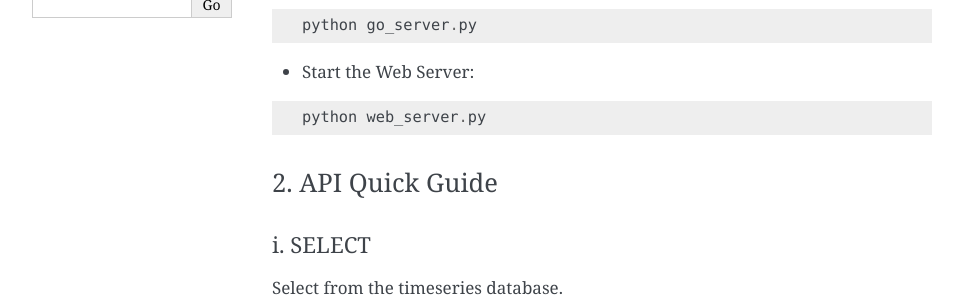
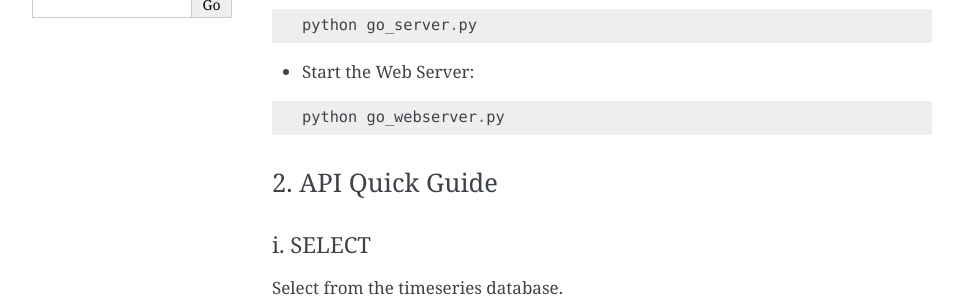
Before and after one commit to CS207Project/cs207project, a Sphinx documentation site: the page built from docs/index.rst, in a window 1280 px wide and 900 px high, scrolled down 421 px. Shown: the part 152-452 px from the top of the window, without its empty margins (148-1111 px from the left). Built offline with Sphinx 7.4.7, drawn with Linux system fonts in a browser that asks for light colours; pages that are not in the unit, such as notebooks, are missing from menus.

```diff
--- a/docs/index.rst
+++ b/docs/index.rst
@@ -36,7 +36,7 @@ Usage
 - Start the Web Server:
 ::
 
-    python web_server.py
+    python go_webserver.py
 
 2. API Quick Guide
 ==================
```
Also changed, not shown: 1 other file.
